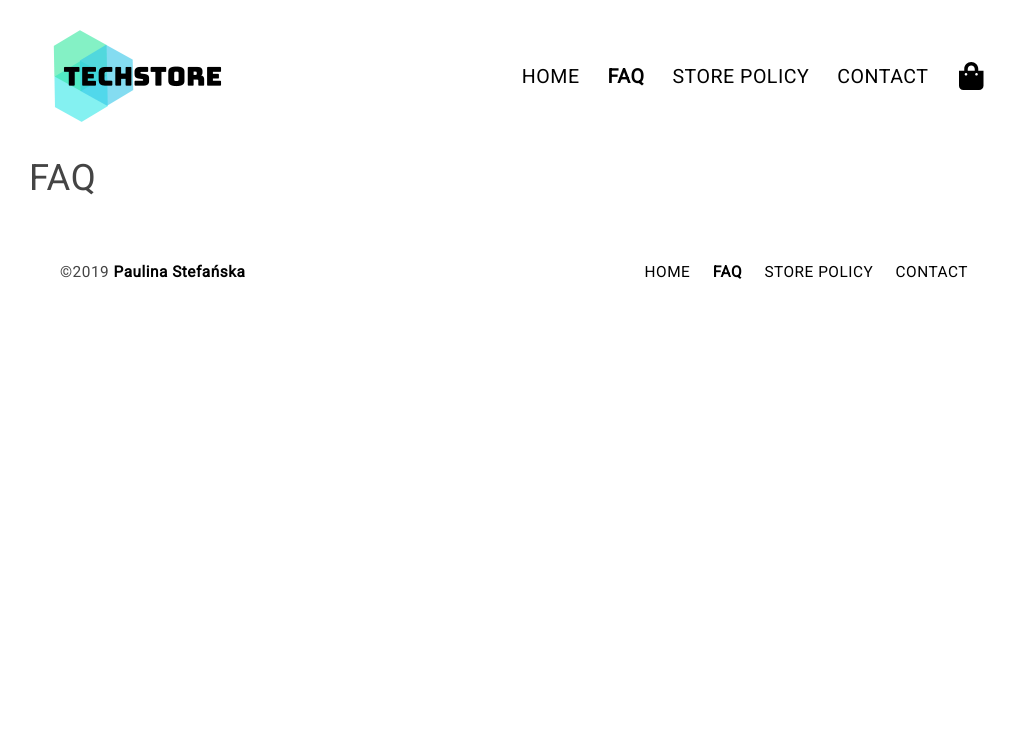
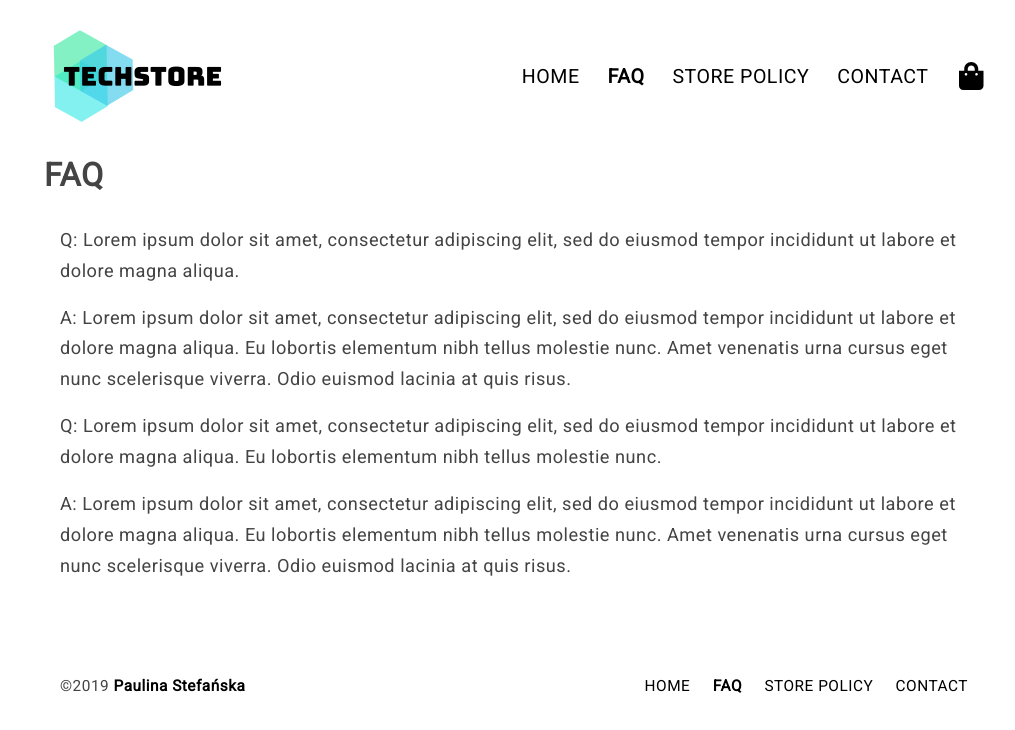
Before and after one commit to paulinastefanska/OnlineShop-FinalProject, a React (Create React App) app in the folder client/: page /faq in a window 1280 px wide. Shown: the top 730 px of the page, without its empty margins (126-1141 px from the left). Built offline with nearby package versions, Linux system fonts and the light colour scheme.

Commit message:
Add faq page

```diff
--- a/client/src/components/pages/Faq/FaqPage.js
+++ b/client/src/components/pages/Faq/FaqPage.js
@@ -1,9 +1,33 @@
 import React from 'react';
 
+import PageTitle from '../../common/PageTitle/PageTitle';
+import 'bootstrap/dist/css/bootstrap.min.css'
+import { Container } from 'reactstrap';
+import '../StorePolicy/StorePolicyPage.scss'
+
 const FaqPage = () => (
-  <div>
-    <h1>FAQ</h1>
-  </div>
+<Container>
+		<PageTitle>FAQ</PageTitle>
+		<div className="storepolicy-wrapper">
+			<p>Q: Lorem ipsum dolor sit amet, consectetur adipiscing elit, sed do
+				eiusmod tempor incididunt ut labore et dolore magna aliqua.
+			</p>
+			<p>A: Lorem ipsum dolor sit amet, consectetur adipiscing elit, sed do
+				eiusmod tempor incididunt ut labore et dolore magna aliqua. Eu
+				lobortis elementum nibh tellus molestie nunc. Amet venenatis urna cursus
+				eget nunc scelerisque viverra. Odio euismod lacinia at quis risus.
+			</p>
+			<p>Q: Lorem ipsum dolor sit amet, consectetur adipiscing elit, sed do
+				eiusmod tempor incididunt ut labore et dolore magna aliqua. Eu
+				lobortis elementum nibh tellus molestie nunc.
+			</p>
+			<p>A: Lorem ipsum dolor sit amet, consectetur adipiscing elit, sed do
+				eiusmod tempor incididunt ut labore et dolore magna aliqua. Eu
+				lobortis elementum nibh tellus molestie nunc. Amet venenatis urna cursus
+				eget nunc scelerisque viverra. Odio euismod lacinia at quis risus.
+			</p>
+		</div>
+	</Container>
 );
 
 export default FaqPage;
```
Also changed, not shown: client/src/components/pages/Faq/FaqPage.scss (added), client/src/components/pages/StorePolicy/StorePolicyPage.js (indentation only).
